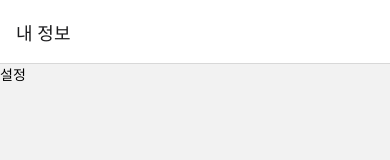
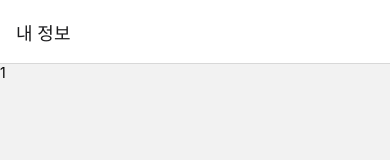
Before and after one commit to lyg0114/foodDeliveryApp, a React Native app: screen /Settings in a window 390 px wide. Shown: the top 160 px of the page. Built offline with nearby package versions, Linux system fonts and the light colour scheme.

Commit message:
Add : add count

```diff
--- a/src/pages/Settings.tsx
+++ b/src/pages/Settings.tsx
@@ -1,10 +1,16 @@
-import React from "react";
-import { Text, View } from "react-native";
+import React, { useState } from "react";
+import { Pressable, Text, View } from "react-native";
 
 function Setting() {
-  return <View>
-    <Text>설정</Text>
-  </View>;
+  const [count, setCount] = useState(1);
+
+  return (
+    <View>
+      <Pressable onPress={() => setCount(p => p + 1)}>
+        <Text>{count}</Text>
+      </Pressable>
+    </View>
+  );
 }
 
 export default Setting;
```
